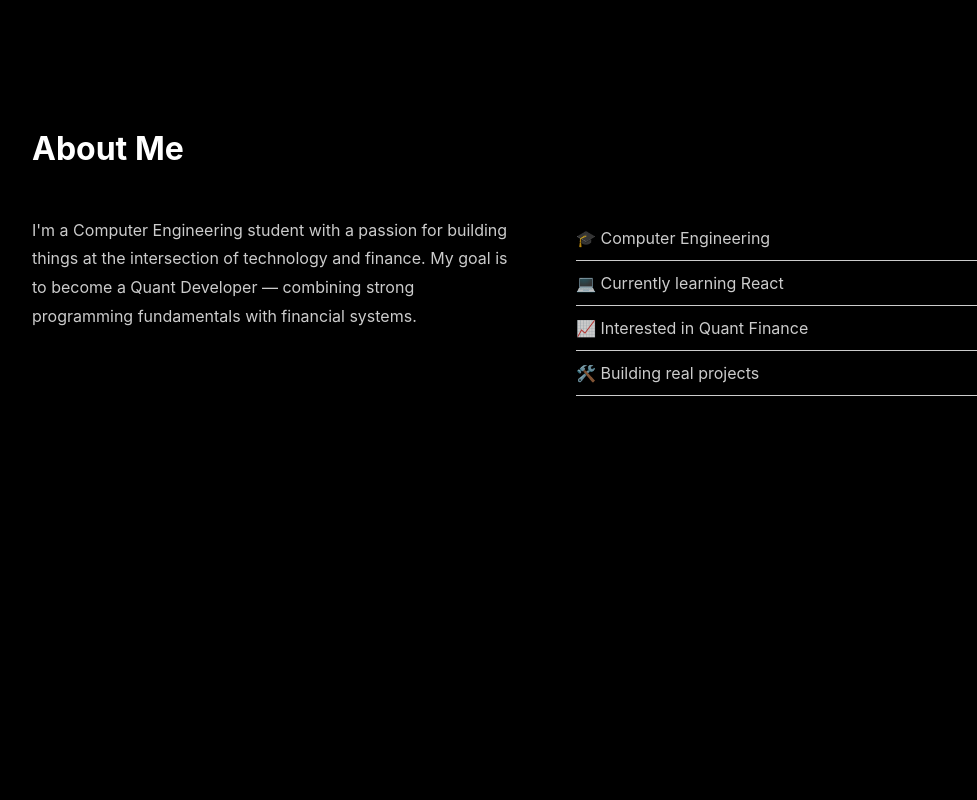
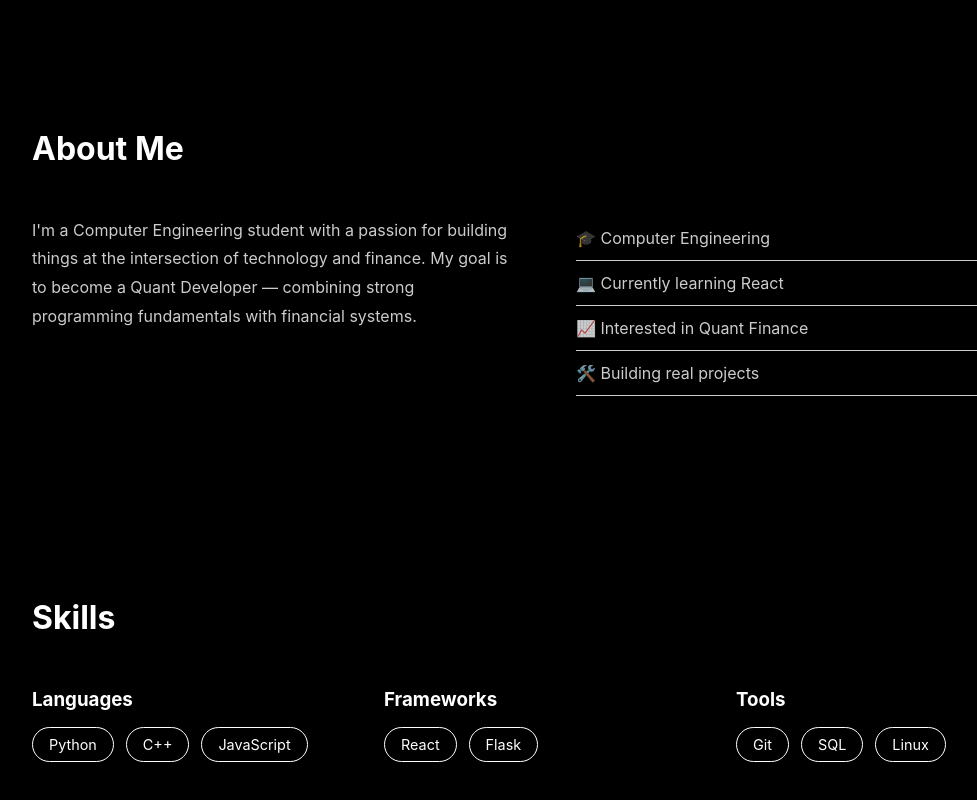
Before and after one commit to RiteshNallapareddy/personal-website, a React (Vite) app: page / in a window 1280 px wide. Shown: the part 778-1578 px from the top of the page, without its empty margins (96-1073 px from the left). Before the commit the page ends 1270 px from the top, so only its background shows below. Built offline with nearby package versions, Linux system fonts and the light colour scheme.

Commit message:
feat: add Skills section with SkillChip component

```diff
--- a/src/App.jsx
+++ b/src/App.jsx
@@ -1,6 +1,7 @@
 import Navbar from './components/Navbar.jsx'
 import Hero from './sections/Hero.jsx'
 import About from './sections/About.jsx'
+import Skills from './sections/Skills.jsx'
 
 function App() {
   return (
@@ -8,6 +9,7 @@ function App() {
       <Navbar />
       <Hero />
       <About />
+      <Skills />
     </div>
   )
 }
--- /dev/null
+++ b/src/components/SkillChip.jsx
@@ -0,0 +1,8 @@
+import '../styles/SkillChip.css'
+
+function SkillChip(props) {
+    return (
+    <div className="skill-chip">{props.name}</div>
+  )
+}
+export default SkillChip
--- /dev/null
+++ b/src/sections/Skills.jsx
@@ -0,0 +1,37 @@
+import '../styles/Skills.css'
+import SkillChip from '../components/SkillChip.jsx'
+
+function Skills() {
+  return (
+    <div id="skills" className="skills">
+  <h2 className="section-title">Skills</h2>
+  <div className="skills-grid">
+    <div className="skill-category">
+      <h3>Languages</h3>
+      <div className="chips">
+        <SkillChip name="Python" />
+        <SkillChip name="C++" />
+        <SkillChip name="JavaScript" />
+      </div>
+    </div>
+    <div className="skill-category">
+      <h3>Frameworks</h3>
+      <div className="chips">
+        <SkillChip name="React" />
+        <SkillChip name="Flask" />
+      </div>
+    </div>
+    <div className="skill-category">
+      <h3>Tools</h3>
+      <div className="chips">
+        <SkillChip name="Git" />
+        <SkillChip name="SQL" />
+        <SkillChip name="Linux" />
+      </div>
+    </div>
+  </div>
+</div>
+  )
+}
+
+export default Skills
--- /dev/null
+++ b/src/styles/SkillChip.css
@@ -0,0 +1,7 @@
+.skill-chip {
+  padding: 0.5rem 1rem;
+  border: 1px solid white;
+  border-radius: 20px;
+  font-size: 0.9rem;
+  color: white;
+}
--- /dev/null
+++ b/src/styles/Skills.css
@@ -0,0 +1,20 @@
+.skills {
+  padding: 5rem 10%;
+}
+
+.skills-grid {
+  display: grid;
+  grid-template-columns: 1fr 1fr 1fr;
+  gap: 2rem;
+}
+
+.skill-category h3 {
+  margin-bottom: 1rem;
+  color: white;
+}
+
+.chips {
+  display: flex;
+  flex-wrap: wrap;
+  gap: 0.75rem;
+}
```
